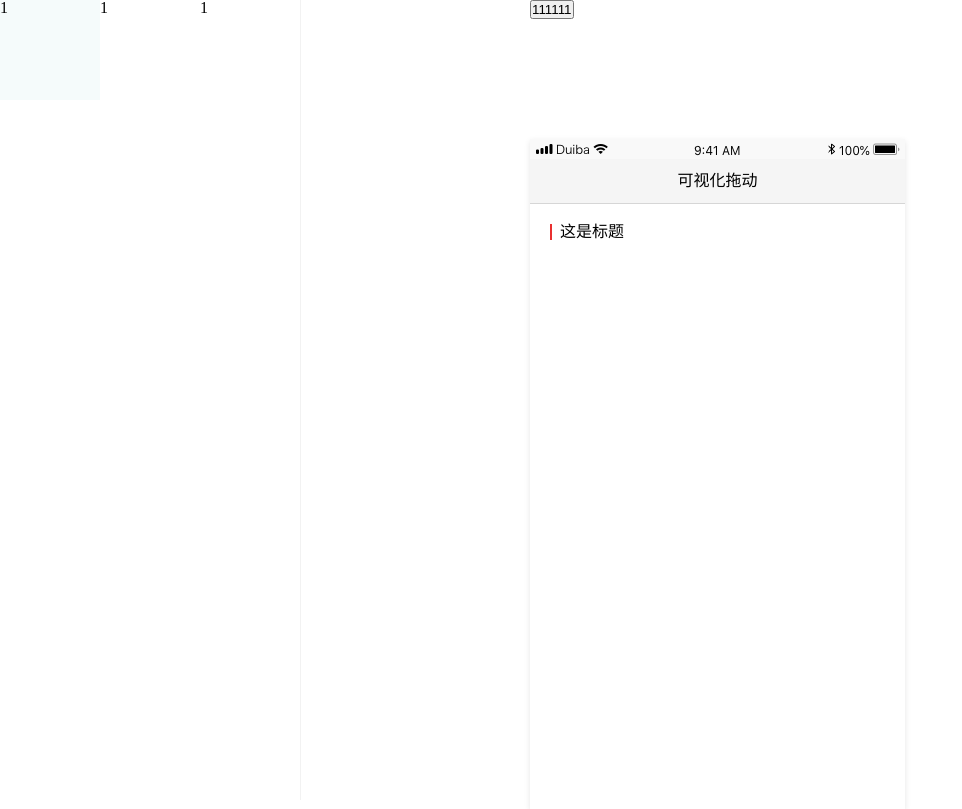
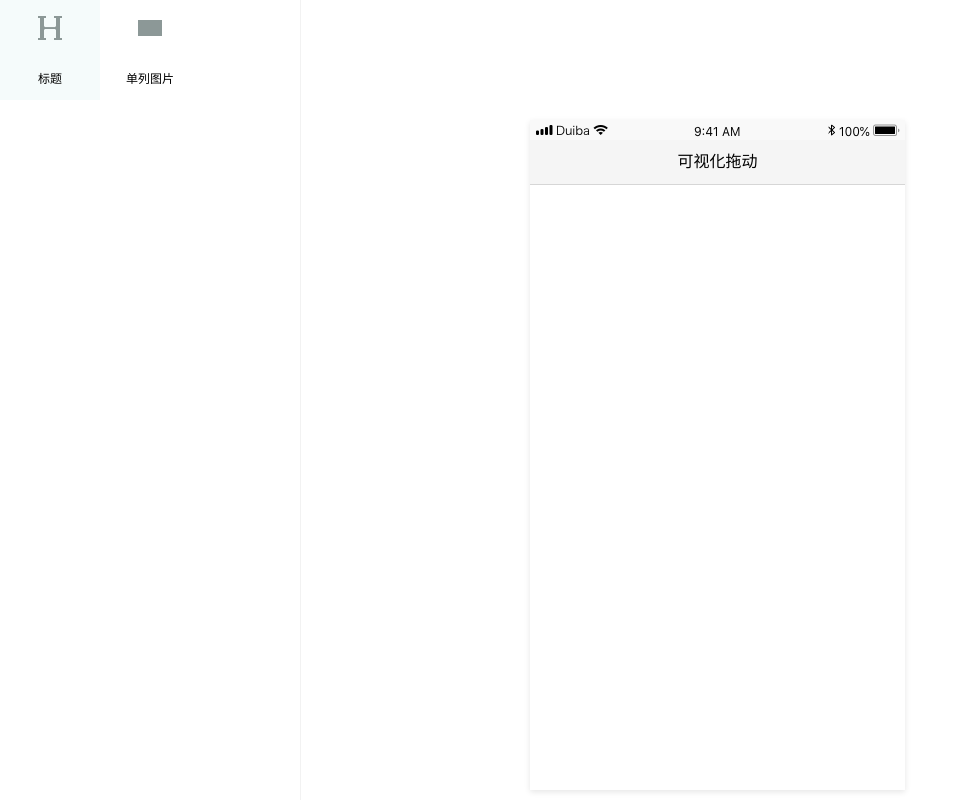
Before and after one commit to zangyuechao100/mobile-page, a Vue app: page / in a window 1280 px wide. Shown: the whole page, without its empty margins (0-962 px from the left). Built offline with nearby package versions, Linux system fonts and the light colour scheme.

Commit message:
feat：增加添加组件逻辑

```diff
--- a/package.json
+++ b/package.json
@@ -9,6 +9,9 @@
   },
   "dependencies": {
     "core-js": "^3.6.4",
+    "eslint-plugin-vue": "^6.2.2",
+    "less": "^2.7.3",
+    "less-loader": "^5.0.0",
     "vue": "^2.6.11",
     "vue-router": "^3.1.6"
   },
--- /dev/null
+++ b/packages/index.js
@@ -0,0 +1,16 @@
+import title from './../src/assets/title.png'
+import image from './../src/assets/image.png'
+export default [
+  {
+    name: '标题',
+    image: title,
+    components: 'm-area-title',
+    container: false
+  },
+  {
+    name: '单列图片',
+    image: image,
+    components: 'm-area-image',
+    container: false
+  }
+]
--- /dev/null
+++ b/packages/register.js
@@ -0,0 +1,6 @@
+const registerModule = (Vue) => {
+  Vue.component('m-area-title', () => import('./area-title'))
+  Vue.component('m-area-image', () => import('./area-image'))
+}
+
+export default registerModule
--- a/src/App.vue
+++ b/src/App.vue
@@ -1,6 +1,6 @@
 <template>
   <div id="app">
-    <router-view></router-view>
+    <router-view />
   </div>
 </template>
 
@@ -23,4 +23,18 @@ html, body {
 #app {
   height: 100%;
 }
+::-webkit-scrollbar-track-piece {
+  width: 6px
+}
+
+::-webkit-scrollbar {
+  width: 6px;
+  height: 0
+}
+
+::-webkit-scrollbar-thumb {
+  height: 50px;
+  border-radius: 3px;
+  background-color: rgba(0,0,0,.4)
+}
 </style>
--- a/src/main.js
+++ b/src/main.js
@@ -1,9 +1,9 @@
 import Vue from 'vue'
 import App from './App.vue'
 import router from './router'
-
+import registerModule from './../packages/register'
 Vue.config.productionTip = false
-
+registerModule(Vue)
 new Vue({
   router,
   render: h => h(App)
--- a/src/pages/componentList/index.vue
+++ b/src/pages/componentList/index.vue
@@ -1,20 +1,45 @@
 <template>
   <div class="component-list">
     <ul class="component-show">
-      <li class="component-item">1</li>
-      <li class="component-item">1</li>
-      <li class="component-item">1</li>
+      <li
+        v-for="item in componentsList"
+        :key="item.name"
+        class="component-item"
+        @click="addComponent(item)"
+      >
+        <div class="image">
+          <img :src="item.image">
+        </div>
+        <div class="name">
+          {{ item.name }}
+        </div>
+      </li>
     </ul>
   </div>
 </template>
 
 <script>
+import list from "./../../../packages/index";
 export default {
-  name: 'ComponentList'
-}
+  name: "ComponentList",
+  data() {
+    return {
+      componentsList: list
+    };
+  },
+  methods: {
+    addComponent ({ name, components }) {
+      let component = {
+        name,
+        components
+      }
+      this.$emit('addComponent', component)
+    }
+  }
+};
 </script>
 
-<style scoped>
+<style scoped lang="less">
 .component-list {
   box-shadow: 1px 0 0 0 #f2f2f2;
   height: 100%;
@@ -32,10 +57,23 @@ export default {
 .component-item {
   width: 100px;
   height: 100px;
+  display: flex;
+  flex-direction: column;
+  align-items: center;
+  justify-content: center;
+  .name {
+    margin-top: 30px;
+    font-size: 12px;
+  }
+  .image {
+    width: 24px;
+  }
 }
 
 .component-item:hover {
   background: #f5fbfb;
   cursor: pointer;
 }
+
+
 </style>
--- a/src/pages/main/index.vue
+++ b/src/pages/main/index.vue
@@ -1,14 +1,12 @@
 <template>
   <div class="main-wrapper">
     <div class="main-left">
-      <component-list></component-list>
+      <component-list @addComponent="addComponent" />
     </div>
     <div class="main-center">
-      <view-wrapper></view-wrapper>
+      <view-wrapper ref="viewWrapper" />
     </div>
-    <div class="main-right">
-
-    </div>
+    <div class="main-right" />
   </div>
 </template>
 
@@ -20,6 +18,11 @@ export default {
   components: {
     ComponentList,
     ViewWrapper
+  },
+  methods: {
+    addComponent (item) {
+      this.$refs.viewWrapper.pushMsg(item)
+    }
   }
 }
 </script>
--- /dev/null
+++ b/src/pages/view/index.vue
@@ -0,0 +1,42 @@
+<template>
+  <div class="view-wrapper">
+    <component
+      :is="item.components"
+      v-for="(item, index) in config"
+      :key="index"
+    />
+  </div>
+</template>
+
+<script>
+export default {
+  name: 'ViewContent',
+  components: {
+  },
+  data () {
+    return {
+      config: []
+    }
+  },
+  mounted () {
+    this.bindIframeMessage()
+  },
+  methods: {
+    bindIframeMessage () {
+      window.addEventListener('message', (message) => {
+        let { data } = message
+        switch (data.type) {
+          case 'ADD_COMPONENT':
+            this.config.push(data.data)
+            console.log(this.config)
+            break
+        }
+      })
+    }
+  }
+}
+</script>
+
+<style>
+
+</style>
--- a/src/pages/viewWrapper/index.vue
+++ b/src/pages/viewWrapper/index.vue
@@ -1,41 +1,46 @@
 <template>
   <div class="view-wrapper">
-    <button @click="aaa">111111</button>
     <div class="phone">
-      <div class="header"></div>
-      <div class="title">可视化拖动</div>
+      <div class="header" />
+      <div class="title">
+        可视化拖动
+      </div>
       <div class="content">
-        <component :is="componentA"></component>
+        <iframe
+          ref="iFrame"
+          class="content-iframe"
+          :src="src"
+        />
       </div>
     </div>
   </div>
 </template>
 
 <script>
-import AreaTitle from './../../../packages/area-title'
-import AreaImage from './../../../packages/area-image'
+// import AreaTitle from "./../../../packages/area-title";
+// import AreaImage from "./../../../packages/area-image";
 export default {
-  name: 'ViewWrapper',
+  name: "ViewWrapper",
   components: {
-    AreaTitle,
-    AreaImage
+
   },
-  data(){
-    return{
-      componentA:AreaTitle
+  data() {
+    return {};
+  },
+  computed: {
+    src () {
+      return `//${window.location.hostname}:${window.location.port}/view`
     }
   },
-  methods:{
-    aaa(){
-      this.componentA = AreaImage
-    }
-  },
-  computed: {
-    componentAq () {
-      return AreaTitle
+  methods: {
+    pushMsg (data) {
+      this.$refs.iFrame.contentWindow.postMessage({
+        type: 'ADD_COMPONENT',
+        data
+      }, '*')
     }
   }
-}
+};
 </script>
 
 <style scoped>
@@ -45,7 +50,7 @@ export default {
   box-sizing: border-box;
 }
 .phone {
-  box-shadow: 0 2px 6px 0 rgba(0,0,0,.1);
+  box-shadow: 0 2px 6px 0 rgba(0, 0, 0, 0.1);
   width: 375px;
   height: 670px;
   margin: 120px 0 0;
@@ -53,7 +58,7 @@ export default {
 .phone .header {
   width: 100%;
   height: 20px;
-  background: url('./../../assets/phone_status_bar.png') no-repeat;
+  background: url("./../../assets/phone_status_bar.png") no-repeat;
 }
 
 .title {
@@ -66,5 +71,10 @@ export default {
 }
 .content {
   width: 100%;
+  height: calc(100% - 64px);
+}
+.content-iframe {
+  width: 100%;
+  height: 100%;
 }
 </style>
--- a/src/router.js
+++ b/src/router.js
@@ -10,6 +10,11 @@ export default new Router({
       path: '/',
       name: 'main',
       component: () => import('./pages/main')
+    },
+    {
+      path: '/view',
+      name: 'view',
+      component: () => import('./pages/view')
     }
   ]
 })
```
Also changed, not shown: .eslintrc.js (added), src/assets/image.png (added), src/assets/title.png (added).
